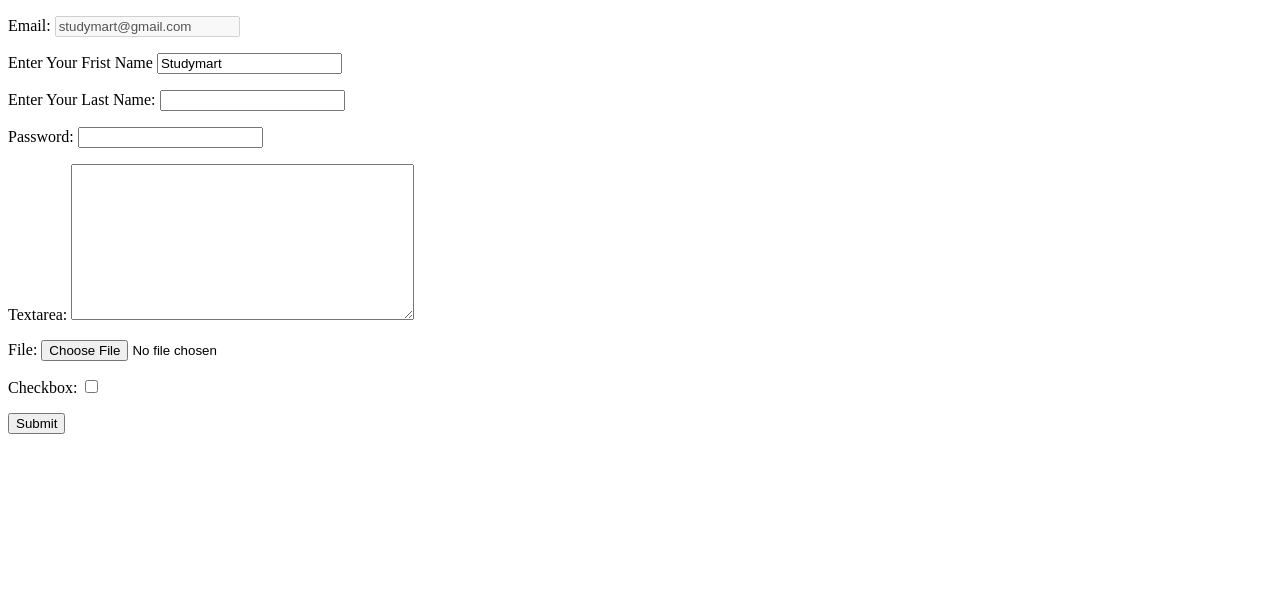
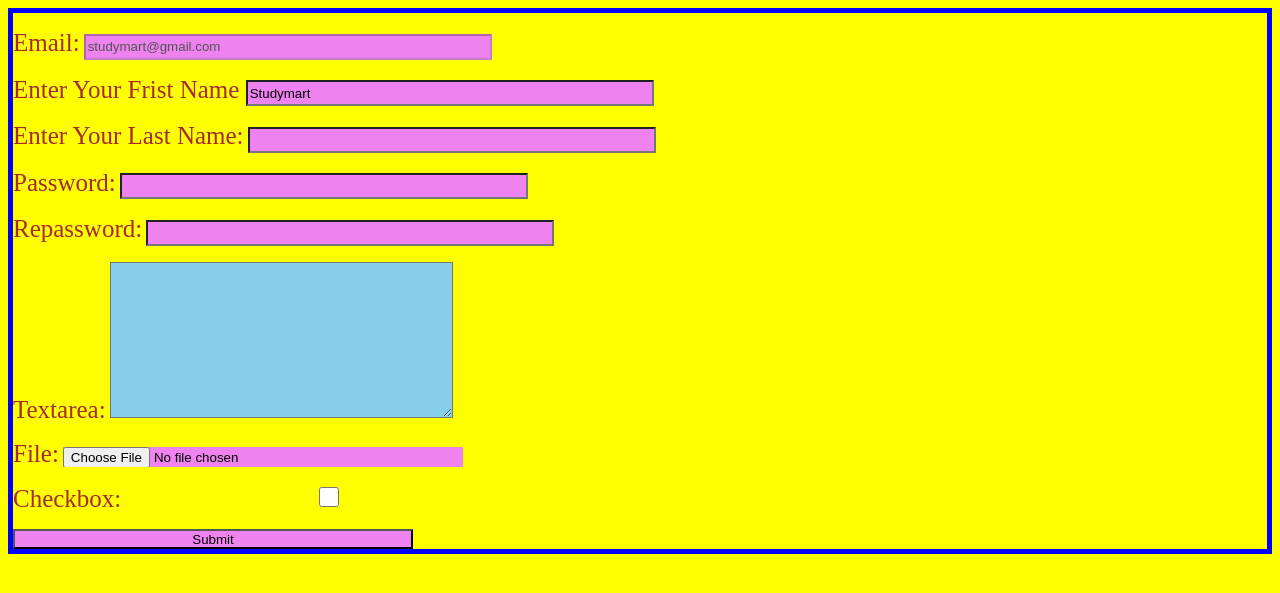
Before and after one commit to arifulbd-2005/Djengo_Basic, a Django app: page /blog/fm/ in a window 1280 px wide. Shown: the top 593 px of the page. Run offline with Django 5.2, Linux system fonts and the light colour scheme.

Commit message:
Update project

```diff
--- a/studymart/Blogs/forms.py
+++ b/studymart/Blogs/forms.py
@@ -1,10 +1,20 @@
 from django import forms
+import email
+from django.core import validators
 
 class TeachersRegistration(forms.Form):
     first_name = forms.CharField(label='Enter Your Frist Name', label_suffix=' ', initial='Studymart')
     last_name = forms.CharField(label='Enter Your Last Name')
     email = forms.EmailField(initial='studymart@gmail.com', disabled=True)
     password = forms.CharField(widget=forms.PasswordInput)
+    repassword = forms.CharField(widget=forms.PasswordInput)
     textarea = forms.CharField(widget=forms.Textarea)
     file = forms.CharField(widget=forms.FileInput)
     checkbox = forms.CharField(widget=forms.CheckboxInput)
+
+    def clean(self):
+        self.cleaned_data = super().clean()
+        rightpass = self.cleaned_data['password']
+        wrongpass = self.cleaned_data['repassword']
+        if rightpass != wrongpass:
+            raise forms.ValidationError('Password does not match')
--- a/studymart/Blogs/views.py
+++ b/studymart/Blogs/views.py
@@ -10,11 +10,12 @@ def blog2(request):
 def showformsdata(request):
     if request.method == 'POST':
         fm = TeachersRegistration(request.POST)
-        print(fm)
-        print('This is POST statement')
-        print(fm.cleaned_data)
+        if fm.is_valid():
+            print(fm.cleaned_data['password'])
+            print(fm.cleaned_data['repassword'])
+            print('This is POST statement')
     else:
         fm = TeachersRegistration()
         print('This is GET statement')
     fm.order_fields(field_order=['email', 'first_name', 'last_name'])
-    return render(request, 'blogs/forms.html', {'form': fm})
+    return render(request, 'blogs/form.html', {'form': fm})
--- /dev/null
+++ b/studymart/static/css/form.css
@@ -0,0 +1,18 @@
+body{
+    background-color: yellow;
+}
+form{
+border: 5px solid blue;
+}
+label{
+    font-size: 25px;
+    color: brown;
+}
+input{
+    height: 20px;
+    width: 400px;
+    background-color: violet;
+}
+#id_textarea{
+    background-color: skyblue;
+}
--- a/studymart/templates/blogs/forms.html
+++ b/studymart/templates/blogs/form.html
@@ -4,14 +4,11 @@
 <head>
     <meta charset="UTF-8">
     <meta name="viewport" content="width=device-width, initial-scale=1.0">
-    <title>Forms</title>
+    <link rel="stylesheet" href="{% static 'css/form.css' %}">
+    <title>Form</title>
 </head>
 <body>
-    <form action="" method="POST"> {% csrf_token %}
-    <!--{% for field in form %}
-        {{field.label_tag}} <br>
-        {% endfor %}-->
-
+    <form action="" method="POST"> {% csrf_token %} <!--csrf holo ekti web protect-->
         {{form.as_p}}
         <input type="submit" value="Submit">
     </form>
```
Also changed, not shown: studymart/static/css/teacher.css (renamed from studymart/static/teacher.css).
